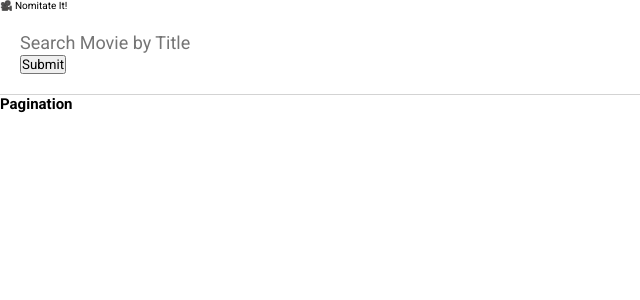
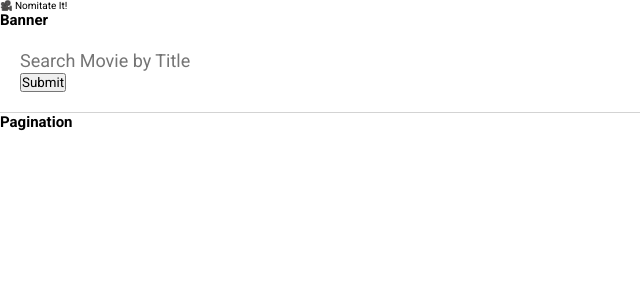
Before and after one commit to zkiu/nominate_it, a React (Create React App) app: page / in a window 1280 px wide. Shown: the top 300 px of the page, without its empty margins (0-640 px from the left). Built offline with nearby package versions, Linux system fonts and the light colour scheme.

Commit message:
add Banner comp skeleton

```diff
--- a/src/components/App.jsx
+++ b/src/components/App.jsx
@@ -1,14 +1,19 @@
+import React, {useState} from 'react'
 import ToastComp from './ToastComp/ToastComp'
 
 import Header from './Header/Header'
+import Banner from './Banner/Banner'
 import Search from './Search/Search'
 
 // TODO: delete console & comments, remove unused modules
 
 export default function App() {
+	const [nominatedList, setNominatedList] = useState([])
+
 	return (
 		<main>
 			<Header />
+			<Banner nominatedList={nominatedList} />
 			<Search />
 			<ToastComp />
 		</main>
--- /dev/null
+++ b/src/components/Banner/Banner.jsx
@@ -0,0 +1,9 @@
+import React, {useState} from 'react'
+
+export default function Banner({}) {
+	return (
+		<section>
+			<h1>Banner</h1>
+		</section>
+	)
+}
--- /dev/null
+++ b/src/components/Banner/_Banner.scss
@@ -0,0 +1 @@
+// blank
--- a/src/index.scss
+++ b/src/index.scss
@@ -5,6 +5,7 @@
 
 // Component Specifics
 @import './components/App.scss';
+@import './components/Banner/Banner.scss';
 @import './components/SearchBarComp/SearchBarComp.scss';
 @import './components/SearchResultComp/SearchResultComp.scss';
 @import './components/ToastComp/ToastComp';
```
